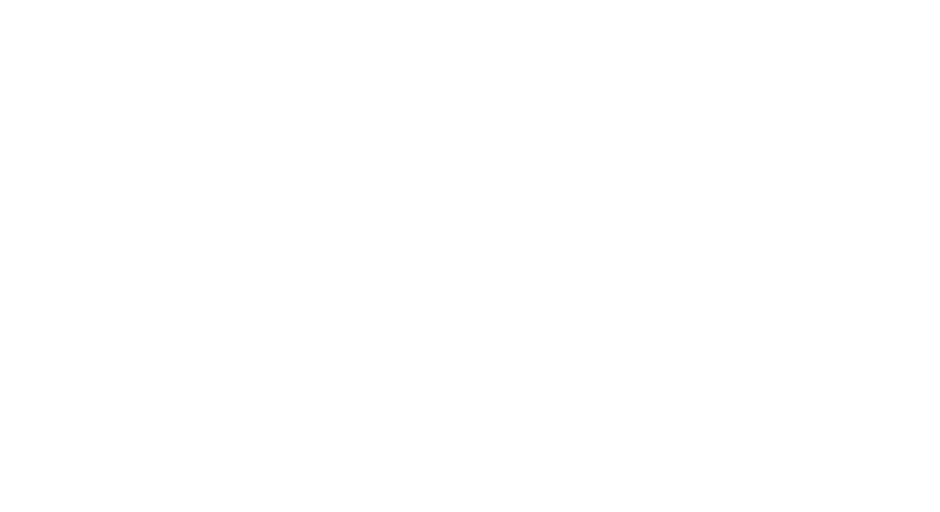
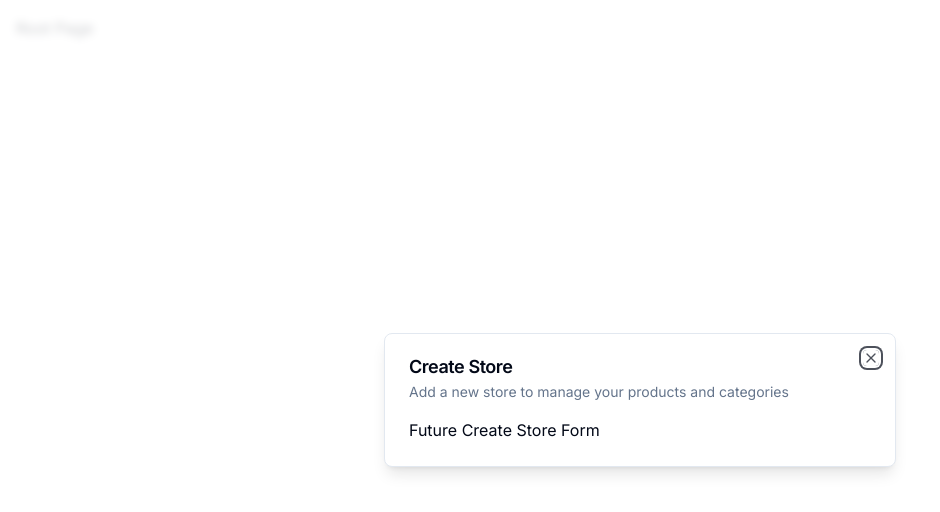
Before and after one commit to Nicolas-Wender/E-Commerce-Admin, a Next.js app: page / in a window 1280 px wide. Shown: the top 512 px of the page, without its empty margins (0-940 px from the left). Built offline with nearby package versions, Linux system fonts and the light colour scheme.

Commit message:
feat: implementando Modal components

```diff
--- a/package.json
+++ b/package.json
@@ -10,6 +10,7 @@
   },
   "dependencies": {
     "@clerk/nextjs": "^4.28.1",
+    "@radix-ui/react-dialog": "^1.0.5",
     "@radix-ui/react-slot": "^1.0.2",
     "class-variance-authority": "^0.7.0",
     "clsx": "^2.0.0",
@@ -18,7 +19,8 @@
     "react": "^18",
     "react-dom": "^18",
     "tailwind-merge": "^2.1.0",
-    "tailwindcss-animate": "^1.0.7"
+    "tailwindcss-animate": "^1.0.7",
+    "zustand": "^4.4.7"
   },
   "devDependencies": {
     "@types/node": "^20",
--- a/src/app/layout.tsx
+++ b/src/app/layout.tsx
@@ -1,7 +1,8 @@
 import type { Metadata } from 'next'
+import { ClerkProvider } from '@clerk/nextjs'
 import { Inter } from 'next/font/google'
 import './globals.css'
-import { ClerkProvider } from '@clerk/nextjs'
+import ModalProvider from '@/providers/modal-provider'
 
 const inter = Inter({ subsets: ['latin'] })
 
@@ -18,7 +19,10 @@
   return (
     <ClerkProvider>
       <html lang="pt-br">
-        <body className={inter.className}>{children}</body>
+        <body className={inter.className}>
+          <ModalProvider />
+          {children}
+        </body>
       </html>
     </ClerkProvider>
   )
--- a/src/app/page.tsx
+++ b/src/app/page.tsx
@@ -1,9 +1,17 @@
-import { UserButton } from "@clerk/nextjs";
+'use client'
+import Modal from '@/components/ui/modal'
+import { useStoreModal } from '@/hooks/use-store-modal'
+import { useEffect } from 'react'
 
 export default function SetupPage() {
-  return (
-    <div className='p-4'>
-      <UserButton afterSignOutUrl='/' />
-    </div>
-  )
+  const onOpen = useStoreModal(state => state.onOpen)
+  const isOpen = useStoreModal(state => state.isOpen)
+
+  useEffect(() => {
+    if (!isOpen) {
+      onOpen()
+    }
+  }, [isOpen, onOpen])
+
+  return <div className="p-4">Root Page</div>
 }
--- /dev/null
+++ b/src/components/modals/store-modal.tsx
@@ -0,0 +1,18 @@
+'use client'
+
+import Modal from '../ui/modal'
+import { useStoreModal } from '@/hooks/use-store-modal'
+
+export default function StoreModal() {
+  const storeModal = useStoreModal()
+  return (
+    <Modal
+      title="Create Store"
+      description="Add a new store to manage your products and categories"
+      isOpen={storeModal.isOpen}
+      onClose={storeModal.onClose}
+    >
+      Future Create Store Form
+    </Modal>
+  )
+}
--- /dev/null
+++ b/src/components/ui/dialog.tsx
@@ -0,0 +1,122 @@
+"use client"
+
+import * as React from "react"
+import * as DialogPrimitive from "@radix-ui/react-dialog"
+import { X } from "lucide-react"
+
+import { cn } from "@/lib/utils"
+
+const Dialog = DialogPrimitive.Root
+
+const DialogTrigger = DialogPrimitive.Trigger
+
+const DialogPortal = DialogPrimitive.Portal
+
+const DialogClose = DialogPrimitive.Close
+
+const DialogOverlay = React.forwardRef<
+  React.ElementRef<typeof DialogPrimitive.Overlay>,
+  React.ComponentPropsWithoutRef<typeof DialogPrimitive.Overlay>
+>(({ className, ...props }, ref) => (
+  <DialogPrimitive.Overlay
+    ref={ref}
+    className={cn(
+      "fixed inset-0 z-50 bg-background/80 backdrop-blur-sm data-[state=open]:animate-in data-[state=closed]:animate-out data-[state=closed]:fade-out-0 data-[state=open]:fade-in-0",
+      className
+    )}
+    {...props}
+  />
+))
+DialogOverlay.displayName = DialogPrimitive.Overlay.displayName
+
+const DialogContent = React.forwardRef<
+  React.ElementRef<typeof DialogPrimitive.Content>,
+  React.ComponentPropsWithoutRef<typeof DialogPrimitive.Content>
+>(({ className, children, ...props }, ref) => (
+  <DialogPortal>
+    <DialogOverlay />
+    <DialogPrimitive.Content
+      ref={ref}
+      className={cn(
+        "fixed left-[50%] top-[50%] z-50 grid w-full max-w-lg translate-x-[-50%] translate-y-[-50%] gap-4 border bg-background p-6 shadow-lg duration-200 data-[state=open]:animate-in data-[state=closed]:animate-out data-[state=closed]:fade-out-0 data-[state=open]:fade-in-0 data-[state=closed]:zoom-out-95 data-[state=open]:zoom-in-95 data-[state=closed]:slide-out-to-left-1/2 data-[state=closed]:slide-out-to-top-[48%] data-[state=open]:slide-in-from-left-1/2 data-[state=open]:slide-in-from-top-[48%] sm:rounded-lg",
+        className
+      )}
+      {...props}
+    >
+      {children}
+      <DialogPrimitive.Close className="absolute right-4 top-4 rounded-sm opacity-70 ring-offset-background transition-opacity hover:opacity-100 focus:outline-none focus:ring-2 focus:ring-ring focus:ring-offset-2 disabled:pointer-events-none data-[state=open]:bg-accent data-[state=open]:text-muted-foreground">
+        <X className="h-4 w-4" />
+        <span className="sr-only">Close</span>
+      </DialogPrimitive.Close>
+    </DialogPrimitive.Content>
+  </DialogPortal>
+))
+DialogContent.displayName = DialogPrimitive.Content.displayName
+
+const DialogHeader = ({
+  className,
+  ...props
+}: React.HTMLAttributes<HTMLDivElement>) => (
+  <div
+    className={cn(
+      "flex flex-col space-y-1.5 text-center sm:text-left",
+      className
+    )}
+    {...props}
+  />
+)
+DialogHeader.displayName = "DialogHeader"
+
+const DialogFooter = ({
+  className,
+  ...props
+}: React.HTMLAttributes<HTMLDivElement>) => (
+  <div
+    className={cn(
+      "flex flex-col-reverse sm:flex-row sm:justify-end sm:space-x-2",
+      className
+    )}
+    {...props}
+  />
+)
+DialogFooter.displayName = "DialogFooter"
+
+const DialogTitle = React.forwardRef<
+  React.ElementRef<typeof DialogPrimitive.Title>,
+  React.ComponentPropsWithoutRef<typeof DialogPrimitive.Title>
+>(({ className, ...props }, ref) => (
+  <DialogPrimitive.Title
+    ref={ref}
+    className={cn(
+      "text-lg font-semibold leading-none tracking-tight",
+      className
+    )}
+    {...props}
+  />
+))
+DialogTitle.displayName = DialogPrimitive.Title.displayName
+
+const DialogDescription = React.forwardRef<
+  React.ElementRef<typeof DialogPrimitive.Description>,
+  React.ComponentPropsWithoutRef<typeof DialogPrimitive.Description>
+>(({ className, ...props }, ref) => (
+  <DialogPrimitive.Description
+    ref={ref}
+    className={cn("text-sm text-muted-foreground", className)}
+    {...props}
+  />
+))
+DialogDescription.displayName = DialogPrimitive.Description.displayName
+
+export {
+  Dialog,
+  DialogPortal,
+  DialogOverlay,
+  DialogClose,
+  DialogTrigger,
+  DialogContent,
+  DialogHeader,
+  DialogFooter,
+  DialogTitle,
+  DialogDescription,
+}
--- /dev/null
+++ b/src/components/ui/modal.tsx
@@ -0,0 +1,43 @@
+'use client'
+import {
+  Dialog,
+  DialogContent,
+  DialogHeader,
+  DialogTitle,
+  DialogDescription
+} from '@/components/ui/dialog'
+import React from 'react'
+
+interface ModalProps {
+  title: string
+  description: string
+  isOpen: boolean
+  onClose: () => void
+  children?: React.ReactNode
+}
+
+export default function Modal({
+  title,
+  description,
+  isOpen,
+  onClose,
+  children
+}: ModalProps) {
+  const onChange = (open: boolean) => {
+    if (!open) {
+      onClose()
+    }
+  }
+
+  return (
+    <Dialog open={isOpen} onOpenChange={onChange}>
+      <DialogContent>
+        <DialogHeader>
+          <DialogTitle>{title}</DialogTitle>
+          <DialogDescription>{description}</DialogDescription>
+        </DialogHeader>
+        <div>{children}</div>
+      </DialogContent>
+    </Dialog>
+  )
+}
--- /dev/null
+++ b/src/hooks/use-store-modal.tsx
@@ -0,0 +1,13 @@
+import {create} from 'zustand';
+
+interface useStoreModalStore {
+  isOpen: boolean;
+  onOpen: () => void;
+  onClose: () => void;
+}
+
+export const useStoreModal = create<useStoreModalStore>((set) => ({
+  isOpen: false,
+  onOpen: () => set({isOpen: true}),
+  onClose: () => set({isOpen: false}),
+}))
--- /dev/null
+++ b/src/providers/modal-provider.tsx
@@ -0,0 +1,20 @@
+'use client'
+import StoreModal from '@/components/modals/store-modal'
+import { useEffect, useState } from 'react'
+
+export default function ModalProvider() {
+  const [isMounted, setIsMounted] = useState(false)
+
+  useEffect(() => {
+    setIsMounted(true)
+  }, [])
+
+  if (!isMounted) {
+    return null
+  }
+  return (
+    <>
+      <StoreModal />
+    </>
+  )
+}
```
Also changed, not shown: 2 other files (tests, documents, lock files or other folders).
